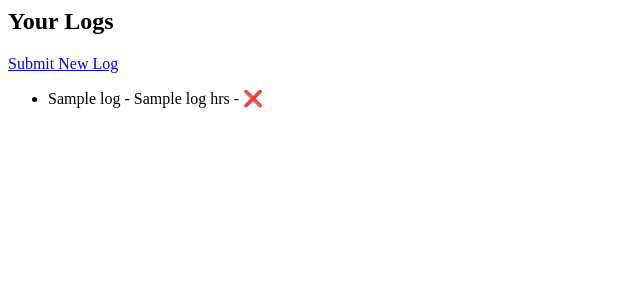
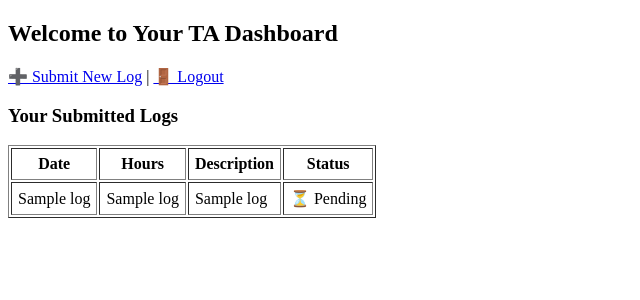
Before and after one commit to anubhavdwivedy/ta_monitoring_system, a Flask app: template templates/dashboard.html in a window 1280 px wide. Shown: the top 300 px of the page, without its empty margins (0-640 px from the left). Run offline with Flask 3, Linux system fonts and the light colour scheme; the template is opened without the code that fills it: most values are stand-ins (such as "Sample title", 1, 10 or a date in 2020).

Commit message:
Update dashboard.html

```diff
--- a/templates/dashboard.html
+++ b/templates/dashboard.html
@@ -1,7 +1,39 @@
-<h2>Your Logs</h2>
-<a href="/submit">Submit New Log</a>
-<ul>
-{% for log in logs %}
-  <li>{{ log[2] }} - {{ log[3] }} hrs - {{ '✅' if log[5] else '❌' }}</li>
-{% endfor %}
-</ul>
+<!DOCTYPE html>
+<html>
+<head>
+    <title>TA Dashboard</title>
+</head>
+<body>
+    <h2>Welcome to Your TA Dashboard</h2>
+
+    <p>
+        <a href="/submit">➕ Submit New Log</a> |
+        <a href="/logout">🚪 Logout</a>
+    </p>
+
+    <h3>Your Submitted Logs</h3>
+
+    <table border="1" cellpadding="6">
+        <tr>
+            <th>Date</th>
+            <th>Hours</th>
+            <th>Description</th>
+            <th>Status</th>
+        </tr>
+        {% for log in logs %}
+        <tr>
+            <td>{{ log[2] }}</td>
+            <td>{{ log[3] }}</td>
+            <td>{{ log[4] }}</td>
+            <td>
+                {% if log[5] %}
+                    ✅ Approved
+                {% else %}
+                    ⏳ Pending
+                {% endif %}
+            </td>
+        </tr>
+        {% endfor %}
+    </table>
+</body>
+</html>
```
